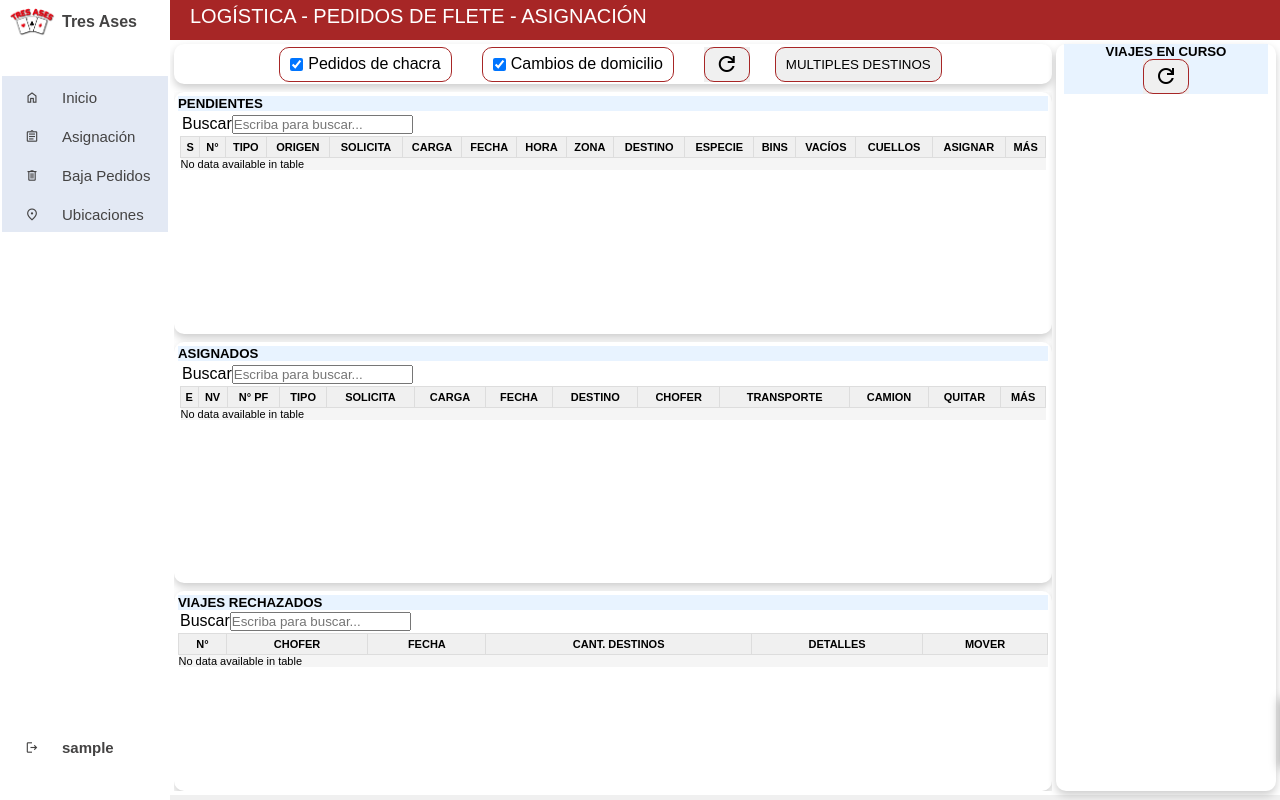
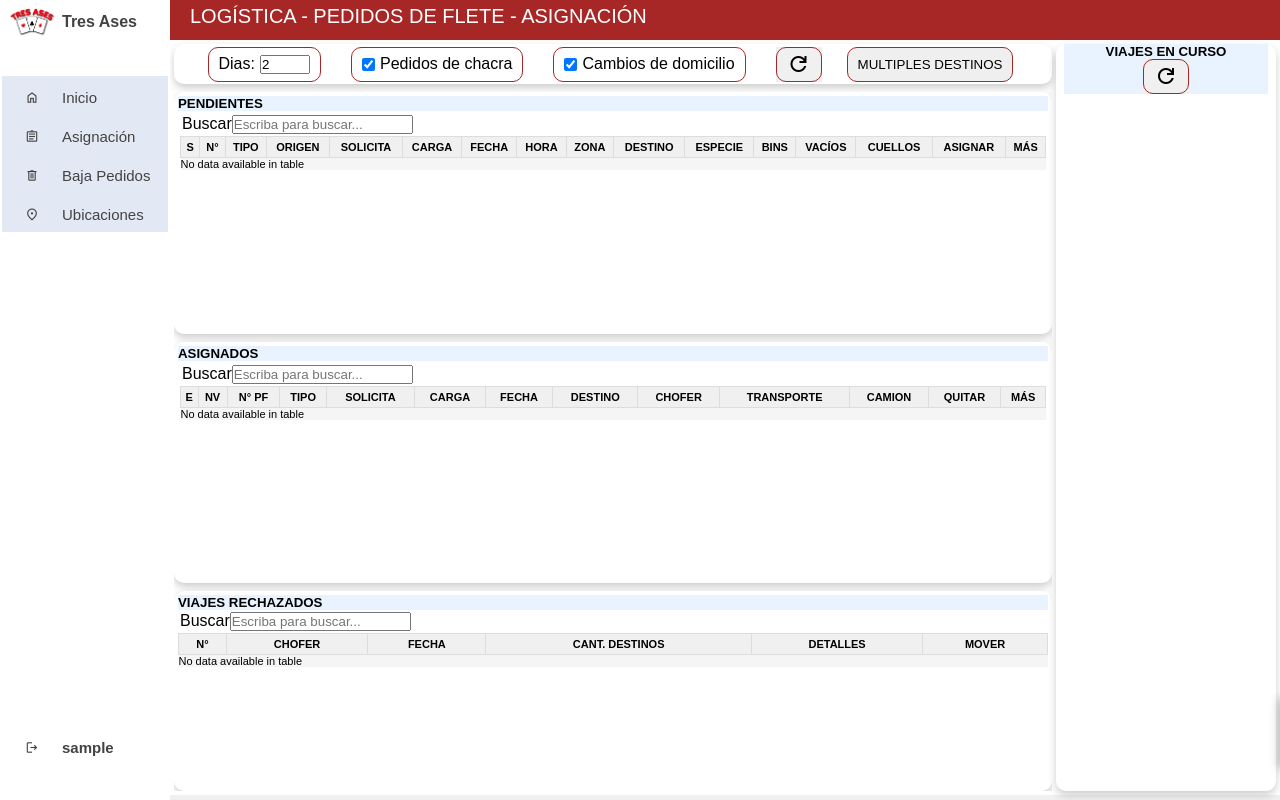
Before and after one commit to Proneutronxs/S3A, a Django app: page /logistica/pedidos-flete/asignacion/ in a window 1280 px wide. Run offline with Django 3.2, Linux system fonts and the light colour scheme; the visitor is signed in with stand-in values (Sample User, id 1); data that the repository does not hold is empty; parts of the project's set-up code (start-up, migrations or seed data) failed here and were passed over; some libraries are stand-ins or nearby versions.

Commit message:
dias-asignacion

```diff
--- a/Applications/Logistica/templates/Logistica/PedidosFlete/verPedidos.html
+++ b/Applications/Logistica/templates/Logistica/PedidosFlete/verPedidos.html
@@ -14,6 +14,10 @@
     <div class="pfs-columna-izquierda">
         <div class="pfs-rectangulo-rojo">
             <div class="pf-menu">
+                <div class="pfa-checkbox-container btn-submit">
+                    <label for="pfa-dias-atras" class="pfa-checkbox-label">Dias:</label>
+                    <input type="number" id="pfa-dias-atras" class="pfa-checkbox-label" value="2" style="max-width: 50px;" min="0" max="99">
+                </div>
                 <div class="pfa-checkbox-container btn-submit">
                     <input type="checkbox" id="pfa-pedido-chacra" class="pfa-checkbox-label" checked>
                     <label for="pfa-pedido-chacra" class="pfa-checkbox-label">Pedidos de chacra</label>
--- a/Applications/Logistica/templates/Logistica/logistica.html
+++ b/Applications/Logistica/templates/Logistica/logistica.html
@@ -48,12 +48,12 @@
                         </a>
                     </li>
 
-                    <li class="nav-link">
+                    <!-- <li class="nav-link">
                         <a href="{% url 'seguimiento_viajes' %}">
                             <i class='bx material-symbols-outlined icon'>location_on</i>
                             <span class="text nav-text">Seguimiento</span>
                         </a>
-                    </li>
+                    </li> -->
 
                 </ul>
             </div>
--- a/Applications/Logistica/views.py
+++ b/Applications/Logistica/views.py
@@ -527,14 +527,17 @@ def mostrar_pedidos_flete(request):
         if user_has_permission:
             Tipo = request.POST.get('Tipo')
             Estado = request.POST.get('Estado')
-            values = [Tipo,Estado]
+            Dias = request.POST.get('Dias')
+            values = [Tipo,Estado,Dias]
             try:
                 with connections['S3A'].cursor() as cursor:
                     sql =   """
                             DECLARE @@Tipo VARCHAR(5);
                             DECLARE @@Estado VARCHAR(2);
+                            DECLARE @@Dias INT;
                             SET @@Tipo = %s;
                             SET @@Estado = %s;
+                            SET @@Dias = %s;
 
                             SELECT PF.IdPedidoFlete AS ID_PF, CASE WHEN PF.TipoDestino = 'P' THEN 'PLANTA' WHEN PF.TipoDestino = 'U' THEN 'CAMBIO DOM.' END AS TIPO, CONVERT(VARCHAR(20),RTRIM(PF.Solicitante)) AS SOLICITA,
                                 CASE WHEN RTRIM(PF.TipoCarga) = 'RAU' THEN 'COSECHA' WHEN RTRIM(PF.TipoCarga) = 'VAC' THEN 'VACÍOS' WHEN RTRIM(PF.TipoCarga) = 'FBI' THEN 'FRUTA EN BINS' WHEN RTRIM(PF.TipoCarga) = 'VAR' THEN 'VARIOS'
@@ -545,9 +548,9 @@ def mostrar_pedidos_flete(request):
                                 CASE WHEN RTRIM(PF.Vacios) = 'N' THEN 'NO' WHEN RTRIM(PF.Vacios) = 'S' THEN 'SI' ELSE '' END AS VACIOS, ISNULL(PF.CantVacios,0) AS CANT_VACIOS, CASE WHEN RTRIM(PF.Cuellos) = 'N' THEN 'NO' WHEN RTRIM(PF.Cuellos) = 'S' THEN 'SI' ELSE '' END AS CUELLOS,
                                 CASE WHEN RTRIM(PF.Obs) IS NULL THEN '' ELSE RTRIM(PF.Obs) END AS OBSERVACIONES, ISNULL(PF.IdTransportista,0) AS ID_TRANSPORTISTA, COALESCE(CONVERT(VARCHAR(15), RTRIM(TR.RazonSocial)),'') AS NOMBRE_TRANSPORTISTA, ISNULL(PF.IdCamion,0) AS ID_CAMION,
                                 COALESCE(RTRIM(CM.Nombre),'') AS NOMBRE_CAMION, ISNULL(PF.IdAcoplado,0) AS ID_ACOPLADO, COALESCE(RTRIM(AC.Nombre),'') AS NOMBRE_ACOPLADO, ISNULL(PF.IdChofer,0) AS ID_CHOFER, COALESCE(RTRIM(Chofer),'') AS NOMBRE_CHOFER,
-                                COALESCE(RTRIM(UB1.Descripcion),'0') AS DESTINO, COALESCE(RTRIM(UB2.Descripcion),'0') AS ORIGEN, CASE WHEN (SELECT Estado FROM TRESASES_APLICATIVO.dbo.Chofer_Detalle_Chacras_Viajes WHERE IdPedidoFlete = PF.IdPedidoFlete AND Estado IN ('A','V')) = 'V' THEN '#008f39' WHEN
-                                (SELECT Estado FROM TRESASES_APLICATIVO.dbo.Chofer_Detalle_Chacras_Viajes WHERE IdPedidoFlete = PF.IdPedidoFlete AND Estado IN ('A','V')) = 'A' THEN '#ff8000' ELSE '#000000' END AS COLOR, CASE WHEN (SELECT ID_CVN FROM TRESASES_APLICATIVO.dbo.Chofer_Detalle_Chacras_Viajes WHERE IdPedidoFlete = PF.IdPedidoFlete AND Estado IN ('A','V'))
-                                IS NULL THEN '0' ELSE (SELECT ID_CVN FROM TRESASES_APLICATIVO.dbo.Chofer_Detalle_Chacras_Viajes WHERE IdPedidoFlete = PF.IdPedidoFlete AND Estado IN ('A','V')) END AS NUMERO_VIAJE, (SELECT Estado FROM TRESASES_APLICATIVO.dbo.Chofer_Detalle_Chacras_Viajes WHERE IdPedidoFlete = PF.IdPedidoFlete AND Estado IN ('A','V')) AS ESTADO
+                                COALESCE(RTRIM(UB1.Descripcion),'0') AS DESTINO, COALESCE(RTRIM(UB2.Descripcion),'0') AS ORIGEN, CASE WHEN (SELECT TOP 1 Estado FROM TRESASES_APLICATIVO.dbo.Chofer_Detalle_Chacras_Viajes WHERE IdPedidoFlete = PF.IdPedidoFlete AND Estado IN ('A','V')) = 'V' THEN '#008f39' WHEN
+                                (SELECT TOP 1  Estado FROM TRESASES_APLICATIVO.dbo.Chofer_Detalle_Chacras_Viajes WHERE IdPedidoFlete = PF.IdPedidoFlete AND Estado IN ('A','V')) = 'A' THEN '#ff8000' ELSE '#000000' END AS COLOR, CASE WHEN (SELECT TOP 1 ID_CVN FROM TRESASES_APLICATIVO.dbo.Chofer_Detalle_Chacras_Viajes WHERE IdPedidoFlete = PF.IdPedidoFlete AND Estado IN ('A','V'))
+                                IS NULL THEN '0' ELSE (SELECT TOP 1 ID_CVN FROM TRESASES_APLICATIVO.dbo.Chofer_Detalle_Chacras_Viajes WHERE IdPedidoFlete = PF.IdPedidoFlete AND Estado IN ('A','V')) END AS NUMERO_VIAJE, (SELECT TOP 1 Estado FROM TRESASES_APLICATIVO.dbo.Chofer_Detalle_Chacras_Viajes WHERE IdPedidoFlete = PF.IdPedidoFlete AND Estado IN ('A','V')) AS ESTADO
                             FROM PedidoFlete AS PF LEFT JOIN
                                     Zona AS ZN ON ZN.IdZona = PF.IdZona LEFT JOIN
                                     Chacra AS CH ON CH.IdChacra = PF.IdChacra LEFT JOIN
@@ -561,6 +564,7 @@ def mostrar_pedidos_flete(request):
                                     Ubicacion AS UB2 ON UB2.IdUbicacion = PF.IdPlanta
                             WHERE PF.Estado = @@Estado
                                     AND (@@Tipo = '0' OR @@Tipo = PF.TipoDestino)
+                                    AND DATEDIFF(DAY, PF.FechaPedido, GETDATE()) <= @@Dias
                             ORDER BY NUMERO_VIAJE DESC
                             """
                     cursor.execute(sql, values)
@@ -618,6 +622,20 @@ def mostrar_pedidos_flete(request):
     else:
         data = "No se pudo resolver la Petición"
         return JsonResponse({'Message': 'Error', 'Nota': data})
+
+
+# SELECT PF.IdPedidoFlete AS ID_PF, CASE WHEN PF.TipoDestino = 'P' THEN 'PLANTA' WHEN PF.TipoDestino = 'U' THEN 'CAMBIO DOM.' END AS TIPO, CONVERT(VARCHAR(20),RTRIM(PF.Solicitante)) AS SOLICITA,
+# CASE WHEN RTRIM(PF.TipoCarga) = 'RAU' THEN 'COSECHA' WHEN RTRIM(PF.TipoCarga) = 'VAC' THEN 'VACÍOS' WHEN RTRIM(PF.TipoCarga) = 'FBI' THEN 'FRUTA EN BINS' WHEN RTRIM(PF.TipoCarga) = 'VAR' THEN 'VARIOS'
+# WHEN RTRIM(PF.TipoCarga) = 'MAT' THEN 'MATERIALES' WHEN RTRIM(PF.TipoCarga) = 'EMB' THEN 'EMBALADO' ELSE RTRIM(PF.TipoCarga) END AS TIPO, CONVERT(VARCHAR(10), PF.FechaPedido, 103) AS FECHA_PEDIDO,
+# CONVERT(VARCHAR(5), PF.HoraPedido, 108) AS HORA_PEDIDO, CONVERT(VARCHAR(10), PF.FechaRequerida, 103) AS FECHA_REQUERIDO, CASE WHEN CONVERT(VARCHAR(5), PF.HoraRequerida, 108) IS NULL THEN '--:--' ELSE CONVERT(VARCHAR(5),
+# PF.HoraRequerida, 108) END AS HORA_REQUERIDO, CASE WHEN RTRIM(ZN.Nombre) IS NULL THEN '0' ELSE RTRIM(ZN.Nombre) END AS ZONA, CASE WHEN RTRIM(CH.Nombre) IS NULL THEN '0' ELSE RTRIM(CH.Nombre) END AS DESTINO,
+# CASE WHEN PF.Bins IS NULL THEN '-' ELSE PF.Bins END AS BINS, CASE WHEN RTRIM(ES.Nombre) IS NULL THEN '-' ELSE RTRIM(ES.Nombre) END AS ESPECIE, CASE WHEN RTRIM(VR.Nombre) IS NULL THEN '0' ELSE RTRIM(VR.Nombre) END AS VARIEDAD,
+# CASE WHEN RTRIM(PF.Vacios) = 'N' THEN 'NO' WHEN RTRIM(PF.Vacios) = 'S' THEN 'SI' ELSE '' END AS VACIOS, ISNULL(PF.CantVacios,0) AS CANT_VACIOS, CASE WHEN RTRIM(PF.Cuellos) = 'N' THEN 'NO' WHEN RTRIM(PF.Cuellos) = 'S' THEN 'SI' ELSE '' END AS CUELLOS,
+# CASE WHEN RTRIM(PF.Obs) IS NULL THEN '' ELSE RTRIM(PF.Obs) END AS OBSERVACIONES, ISNULL(PF.IdTransportista,0) AS ID_TRANSPORTISTA, COALESCE(CONVERT(VARCHAR(15), RTRIM(TR.RazonSocial)),'') AS NOMBRE_TRANSPORTISTA, ISNULL(PF.IdCamion,0) AS ID_CAMION,
+# COALESCE(RTRIM(CM.Nombre),'') AS NOMBRE_CAMION, ISNULL(PF.IdAcoplado,0) AS ID_ACOPLADO, COALESCE(RTRIM(AC.Nombre),'') AS NOMBRE_ACOPLADO, ISNULL(PF.IdChofer,0) AS ID_CHOFER, COALESCE(RTRIM(Chofer),'') AS NOMBRE_CHOFER,
+# COALESCE(RTRIM(UB1.Descripcion),'0') AS DESTINO, COALESCE(RTRIM(UB2.Descripcion),'0') AS ORIGEN, CASE WHEN (SELECT Estado FROM TRESASES_APLICATIVO.dbo.Chofer_Detalle_Chacras_Viajes WHERE IdPedidoFlete = PF.IdPedidoFlete AND Estado IN ('A','V')) = 'V' THEN '#008f39' WHEN
+# (SELECT Estado FROM TRESASES_APLICATIVO.dbo.Chofer_Detalle_Chacras_Viajes WHERE IdPedidoFlete = PF.IdPedidoFlete AND Estado IN ('A','V')) = 'A' THEN '#ff8000' ELSE '#000000' END AS COLOR, CASE WHEN (SELECT ID_CVN FROM TRESASES_APLICATIVO.dbo.Chofer_Detalle_Chacras_Viajes WHERE IdPedidoFlete = PF.IdPedidoFlete AND Estado IN ('A','V'))
+# IS NULL THEN '0' ELSE (SELECT ID_CVN FROM TRESASES_APLICATIVO.dbo.Chofer_Detalle_Chacras_Viajes WHERE IdPedidoFlete = PF.IdPedidoFlete AND Estado IN ('A','V')) END AS NUMERO_VIAJE, (SELECT Estado FROM TRESASES_APLICATIVO.dbo.Chofer_Detalle_Chacras_Viajes WHERE IdPedidoFlete = PF.IdPedidoFlete AND Estado IN ('A','V')) AS ESTADO
 
 @login_required
 @csrf_exempt
@@ -1421,7 +1439,7 @@ def mostrar_viajes_rechazados(request):
                                     (SELECT COUNT(*) FROM Chofer_Detalle_Chacras_Viajes WHERE ID_CVN = CVN.ID_CVN AND Estado = 'R') AS CANTIDAD
                             FROM Chofer_Viajes_Notificacion AS CVN INNER JOIN
                                 Chofer_Alta AS CA ON CA.ID_CA = CVN.ID_CA
-                            WHERE CVN.Estado = 'R' AND CVN.FechaAlta >= DATEADD(day, -4, GETDATE());
+                            WHERE CVN.Estado = 'R' AND CVN.FechaAlta >= DATEADD(day, -3, GETDATE());
                         """
                     cursor.execute(sql)
                     results = cursor.fetchall()
--- a/static/TresAses/js/Logistica/PedidosFlete/asignacionPedidos.js
+++ b/static/TresAses/js/Logistica/PedidosFlete/asignacionPedidos.js
@@ -14,6 +14,7 @@ const openAsig = document.getElementById('popup-container-pfa-asig');
 const modalOverlay = document.querySelector('.modal-overlay');
 const inputVacios = document.getElementById('input-cantidad-vacios');
 const tituloAsignacion = document.getElementById('titulo-asignaciones');
+const inputDias = document.getElementById('pfa-dias-atras');
 
 let dataTablePendientes, dataTableAsignados, dataTableRechazados;
 
@@ -177,6 +178,7 @@ const busca_pendientes = async () => {
         const formData = new FormData();
         formData.append("Tipo", getValueCheckBox());
         formData.append("Estado", 'P');
+        formData.append("Dias", getValueDias());
 
         const options = {
             method: 'POST',
@@ -263,6 +265,7 @@ const busca_asignados = async () => {
         const formData = new FormData();
         formData.append("Tipo", getValueCheckBox());
         formData.append("Estado", 'A');
+        formData.append("Dias", getValueDias());
 
         const options = {
             method: 'POST',
@@ -1314,6 +1317,17 @@ function getValueCheckBox() {
     }
 }
 
+function getValueDias() {
+    const valor = parseInt(inputDias.value);
+    if (valor < 0 || valor >= 100) {
+      inputDias.value = 3;
+      return 3;
+    } else {
+      return valor;
+    }
+  }
+
+
 
 function mover_a_pendientes(ID_PF) {
     alert(ID_PF);
```
